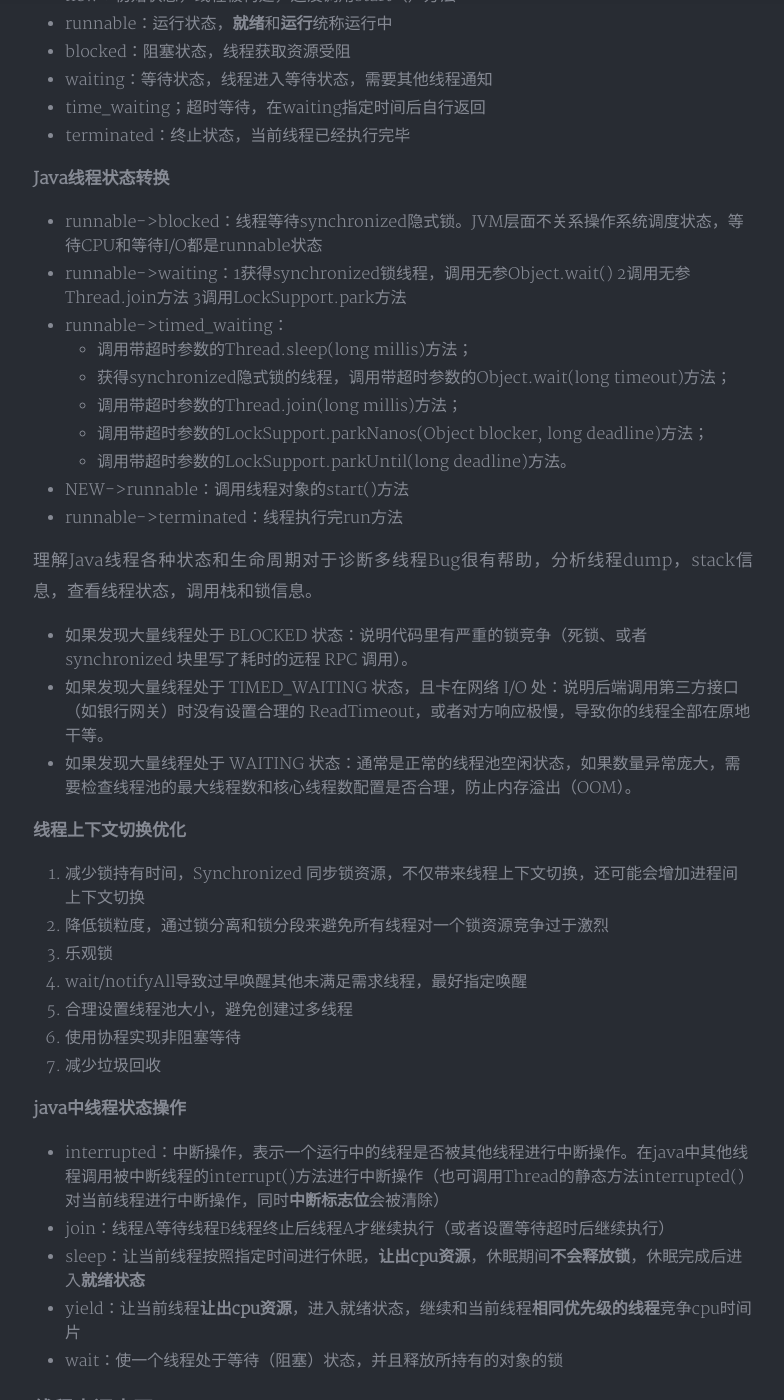
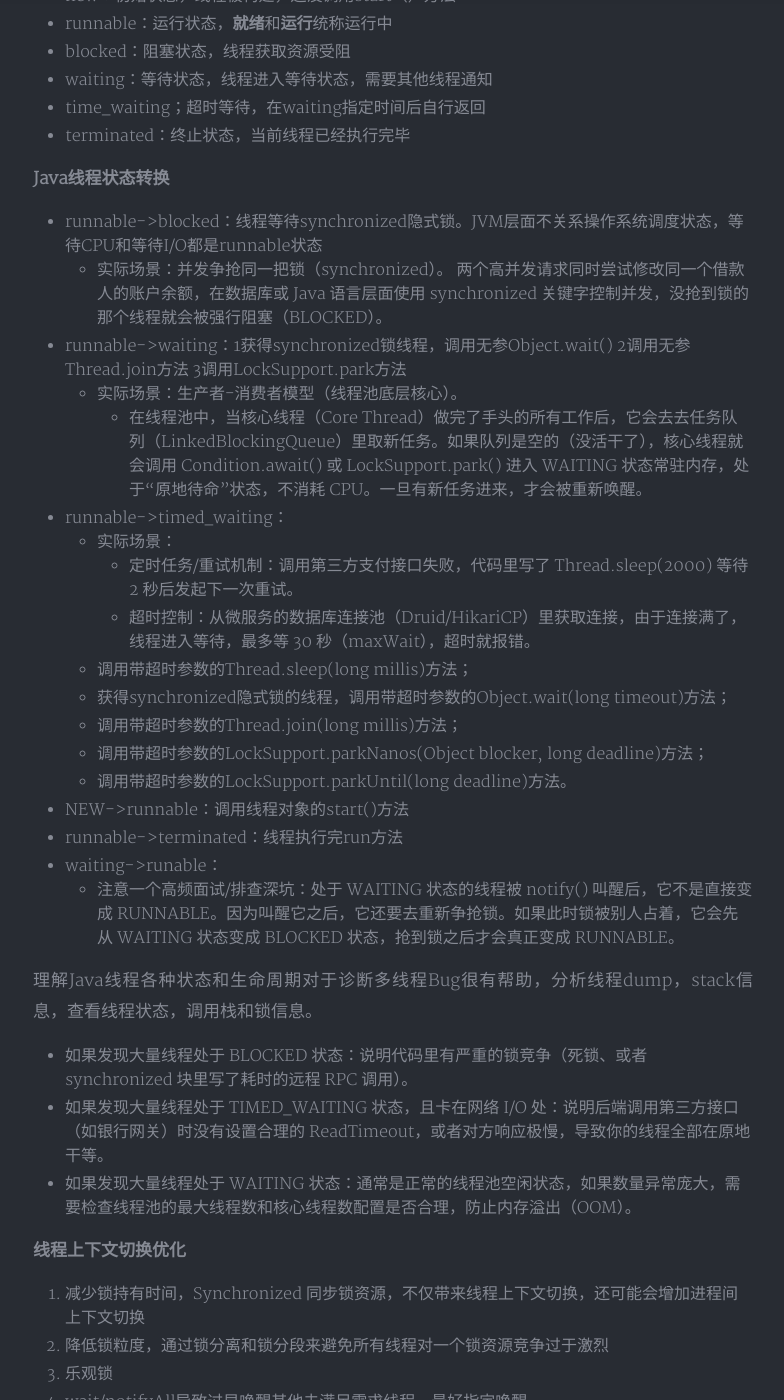
Before and after one commit to gobige/gobige.github.io, a Jekyll site: the page built from _posts/2017-10-27-javaconcurrent.md, in a window 1280 px wide and 1400 px high, scrolled down 1623 px. Shown: the whole window, without its empty margins (247-1031 px from the left). Built offline with Jekyll 4.4.1, drawn with Linux system fonts in a browser that asks for light colours; nearby versions of some CDN libraries; a style sheet for code colours, icons or effects is not loaded.

Commit message:
Update 2017-10-27-javaconcurrent.md

```diff
--- a/_posts/2017-10-27-javaconcurrent.md
+++ b/_posts/2017-10-27-javaconcurrent.md
@@ -56,8 +56,14 @@ new Thread，线程进入新建状态，调用start方法，启动线程，使
 **Java线程状态转换**
 
 - runnable->blocked：线程等待synchronized隐式锁。JVM层面不关系操作系统调度状态，等待CPU和等待I/O都是runnable状态
+	- 实际场景：并发争抢同一把锁（synchronized）。 两个高并发请求同时尝试修改同一个借款人的账户余额，在数据库或 Java 语言层面使用 synchronized 关键字控制并发，没抢到锁的那个线程就会被强行阻塞（BLOCKED）。
 - runnable->waiting：1获得synchronized锁线程，调用无参Object.wait() 2调用无参Thread.join方法 3调用LockSupport.park方法
+	- 实际场景：生产者-消费者模型（线程池底层核心）。
+		- 在线程池中，当核心线程（Core Thread）做完了手头的所有工作后，它会去去任务队列（LinkedBlockingQueue）里取新任务。如果队列是空的（没活干了），核心线程就会调用 Condition.await() 或 LockSupport.park() 进入 WAITING 状态常驻内存，处于“原地待命”状态，不消耗 CPU。一旦有新任务进来，才会被重新唤醒。
 - runnable->timed_waiting：
+	- 实际场景：
+		- 定时任务/重试机制：调用第三方支付接口失败，代码里写了 Thread.sleep(2000) 等待 2 秒后发起下一次重试。
+		- 超时控制：从微服务的数据库连接池（Druid/HikariCP）里获取连接，由于连接满了，线程进入等待，最多等 30 秒（maxWait），超时就报错。
 	- 调用带超时参数的Thread.sleep(long millis)方法；
 	- 获得synchronized隐式锁的线程，调用带超时参数的Object.wait(long timeout)方法；
 	- 调用带超时参数的Thread.join(long millis)方法；
@@ -65,6 +71,8 @@ new Thread，线程进入新建状态，调用start方法，启动线程，使
 	- 调用带超时参数的LockSupport.parkUntil(long deadline)方法。
 - NEW->runnable：调用线程对象的start()方法
 - runnable->terminated：线程执行完run方法
+- waiting->runable：
+	- 注意一个高频面试/排查深坑：处于 WAITING 状态的线程被 notify() 叫醒后，它不是直接变成 RUNNABLE。因为叫醒它之后，它还要去重新争抢锁。如果此时锁被别人占着，它会先从 WAITING 状态变成 BLOCKED 状态，抢到锁之后才会真正变成 RUNNABLE。
 
 理解Java线程各种状态和生命周期对于诊断多线程Bug很有帮助，分析线程dump，stack信息，查看线程状态，调用栈和锁信息。
 
```
